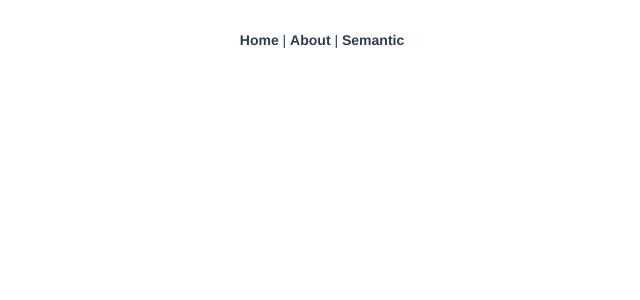
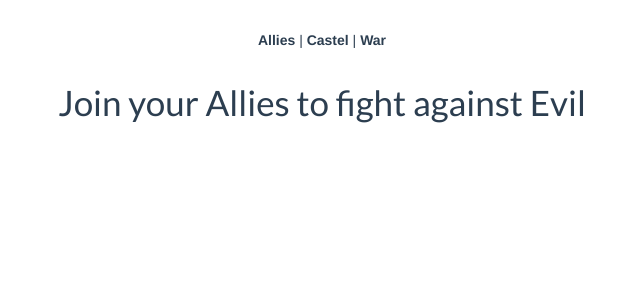
Before and after one commit to arshivbastian/vue, a Vue app: page /Allies in a window 1280 px wide. Shown: the top 300 px of the page, without its empty margins (318-958 px from the left). Built offline with nearby package versions, Linux system fonts and the light colour scheme; what semantic-ui-vue would draw is missing.

Commit message:
#routs changing

```diff
--- a/src/App.vue
+++ b/src/App.vue
@@ -2,9 +2,9 @@
 <template>
   <div id="app">
     <div id="nav">
-      <router-link to="/">Home</router-link> |
-      <router-link to="/about">About</router-link> |
-      <router-link to="/semanticPlayGround">Semantic</router-link>
+      <router-link to="/allies"> Allies </router-link> |
+      <router-link to="/castel"> Castel </router-link> |
+      <router-link to="/war"> War </router-link>
     </div>
     <router-view/>
   </div>
--- a/src/router.js
+++ b/src/router.js
@@ -1,6 +1,5 @@
 import Vue from 'vue'
 import Router from 'vue-router'
-import Home from './views/Home.vue'
 
 Vue.use(Router)
 
@@ -9,19 +8,19 @@ export default new Router({
   base: process.env.BASE_URL,
   routes: [
     {
-      path: '/',
-      name: 'home',
-      component: Home
+      path: '/castel',
+      name: 'castel',
+      component: () => import('./views/castel.vue')
     },
     {
-      path: '/about',
-      name: 'about',
-      component: () => import('./views/About.vue')
+      path: '/Allies',
+      name: 'allies',
+      component: () => import('./views/allies.vue')
     },
     {
-      path: '/semanticPlayGround',
-      name: 'semantic',
-      component: () => import('./views/semantic.vue')
+      path: '/War',
+      name: 'war',
+      component: () => import('./views/war.vue')
     }
   ]
 })
--- a/src/views/About.vue
+++ b/src/views/allies.vue
@@ -1,5 +1,5 @@
 <template>
   <div class="about">
-    <h1>This is an about page</h1>
+    <h1>Join your Allies to fight against Evil</h1>
   </div>
 </template>
--- a/src/views/semantic.vue
+++ /dev/null
@@ -1,39 +0,0 @@
-<template>
-  <div>
-    <template v-for="user in users">
-      <sui-popup
-        :key="user.name"
-        :content="user.bio"
-        :header="user.name"
-      >
-        <sui-image :src="user.avatar" avatar slot="trigger" />
-      </sui-popup>
-    </template>
-  </div>
-</template>
-
-<script>
-export default {
-  data() {
-    return {
-      users: [
-        {
-          name: 'Elliot Fu',
-          bio: 'Elliot has been a member since July 2012',
-          avatar: 'static/images/avatar/small/elliot.jpg',
-        },
-        {
-          name: 'Stevie Feliciano',
-          bio: 'Stevie has been a member since August 2013',
-          avatar: 'static/images/avatar/small/stevie.jpg',
-        },
-        {
-          name: 'Matt',
-          bio: 'Matt has been a member since July 2014',
-          avatar: 'static/images/avatar/small/matt.jpg',
-        },
-      ],
-    };
-  },
-};
-</script>
--- /dev/null
+++ b/src/views/war.vue
@@ -0,0 +1,5 @@
+<template>
+  <div class="about">
+    <h1>War is not a joke</h1>
+  </div>
+</template>
```
Also changed, not shown: src/views/castel.vue (renamed from src/views/Home.vue).
